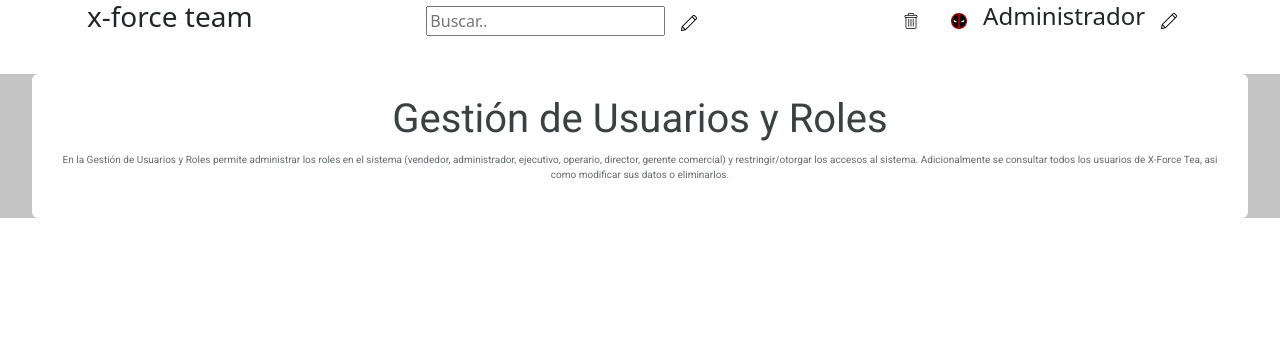
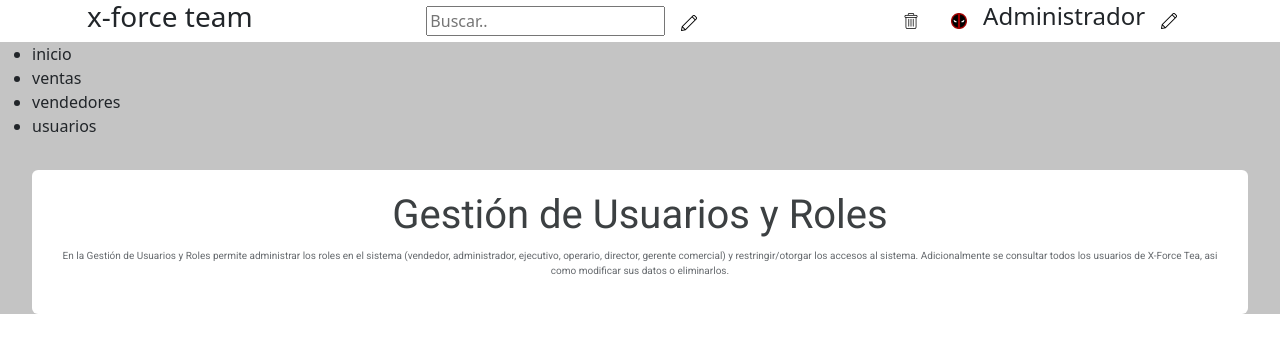
Before and after one commit to SebasGrammar/Proyecto, a React (Create React App) app in the folder frontend/: page /usuarios in a window 1280 px wide. Shown: the top 352 px of the page. Built offline with nearby package versions, Linux system fonts and the light colour scheme.

Commit message:
actualizacion navbar

```diff
--- a/frontend/src/App.js
+++ b/frontend/src/App.js
@@ -1,6 +1,6 @@
 import { BrowserRouter as Router, Route } from 'react-router-dom'
 import './App.css';
-import Login from './screens/login copy/Login';
+import Login from './screens/login/Login';
 import Navbar from './components/navbar/Navbar';
 import Header from './components/header/Header';
 import Usuarios from './screens/usuarios/Usuarios';
--- a/frontend/src/components/navbar/navbar.js
+++ b/frontend/src/components/navbar/navbar.js
@@ -1,6 +1,6 @@
 
 import './navbar.css';
-
+/*
 const createNav = (object) =>{
 
     const columns = []
@@ -14,16 +14,19 @@ const createNav = (object) =>{
     )
 
 }
+*/
 
-export default function Navbar({headers }) {
+export default function Navbar({headers}) {
     return (
         <>
             <ul>
-
                 {
                     headers.map(header => {
                         return(
-                            <li>{header}</li>
+                            <li>
+                                {//<a href= `/header`
+                                header}
+                            </li>
                         )
                     })
                 }
--- a/frontend/src/datasource/navbar.json
+++ b/frontend/src/datasource/navbar.json
@@ -6,6 +6,12 @@
             "ventas",
             "vendedores",
             "usuarios"
+        ],
+        "route":[
+            "/inicio",
+            "/ventas",
+            "/vendedores",
+            "/usuarios"
         ]
     },
     {
--- a/frontend/src/screens/login/login.css
+++ b/frontend/src/screens/login/login.css
@@ -3,7 +3,8 @@
 .main {
     background-color: var(--colorPrimario);
     padding: 20px;
-    margin-inline: auto;
+    margin: auto;
+
     border: solid 2px;
     border-color: var(--colorSecundario);
     border-radius: 28px;
@@ -41,7 +42,7 @@ p {
     font-family: 'Roboto', sans-serif;
     font-size: 0.625rem;
     height: 1.7rem;
-    margin: 0.2rem;
+    margin: auto;
     width: 100%;
 }
 
--- a/frontend/src/screens/usuarios/Usuarios.js
+++ b/frontend/src/screens/usuarios/Usuarios.js
@@ -1,9 +1,9 @@
 import './usuarios.css';
-/*
 import Navbar from '../../components/navbar/Navbar';
-import Header from '../../components/header/Header';¨*/
+import Header from '../../components/header/Header';
 import Descripcion from '../../components/descripcion/Descripcion';
 import descripcion from '../../datasource/descripcion.json'
+import navbar from '../../datasource/navbar.json'
 
 // import '../node_modules/bootstrap/dist/css/bootstrap.min.css';
 import 'bootstrap/dist/css/bootstrap.min.css';
@@ -22,9 +22,13 @@ function Usuarios() {
 
     // we can use destructuring here, too:
     let [titulo, cuerpo] = Object.values(descripcion[2])
+    let [rol, pestañas, route] = Object.values(navbar[0])
     return (
         <div className="pantalla">
+
+            <Navbar headers={pestañas} route={route}/>
             <Descripcion titulo={titulo} cuerpo={cuerpo} />
+
         </div>
     );
 }
```
